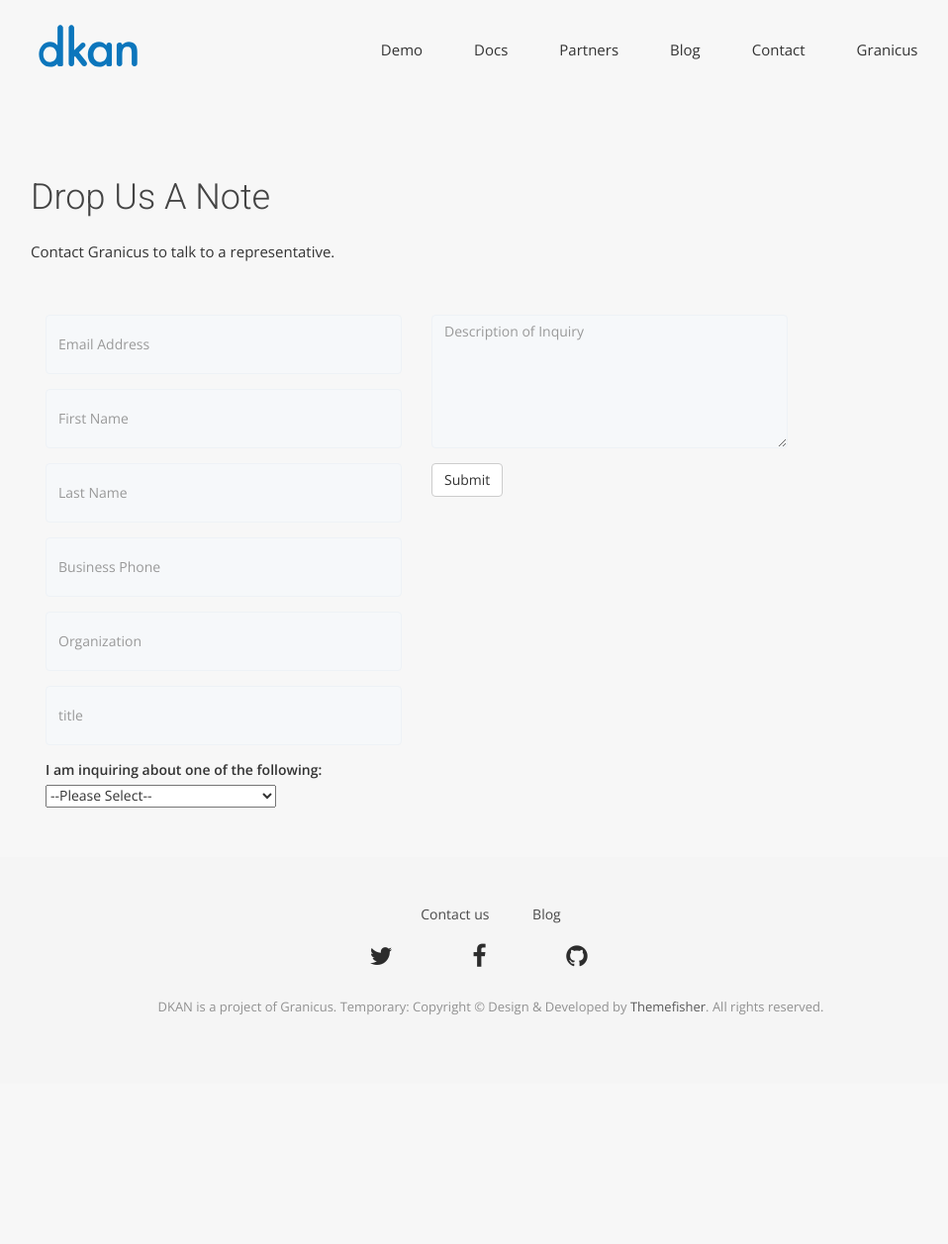
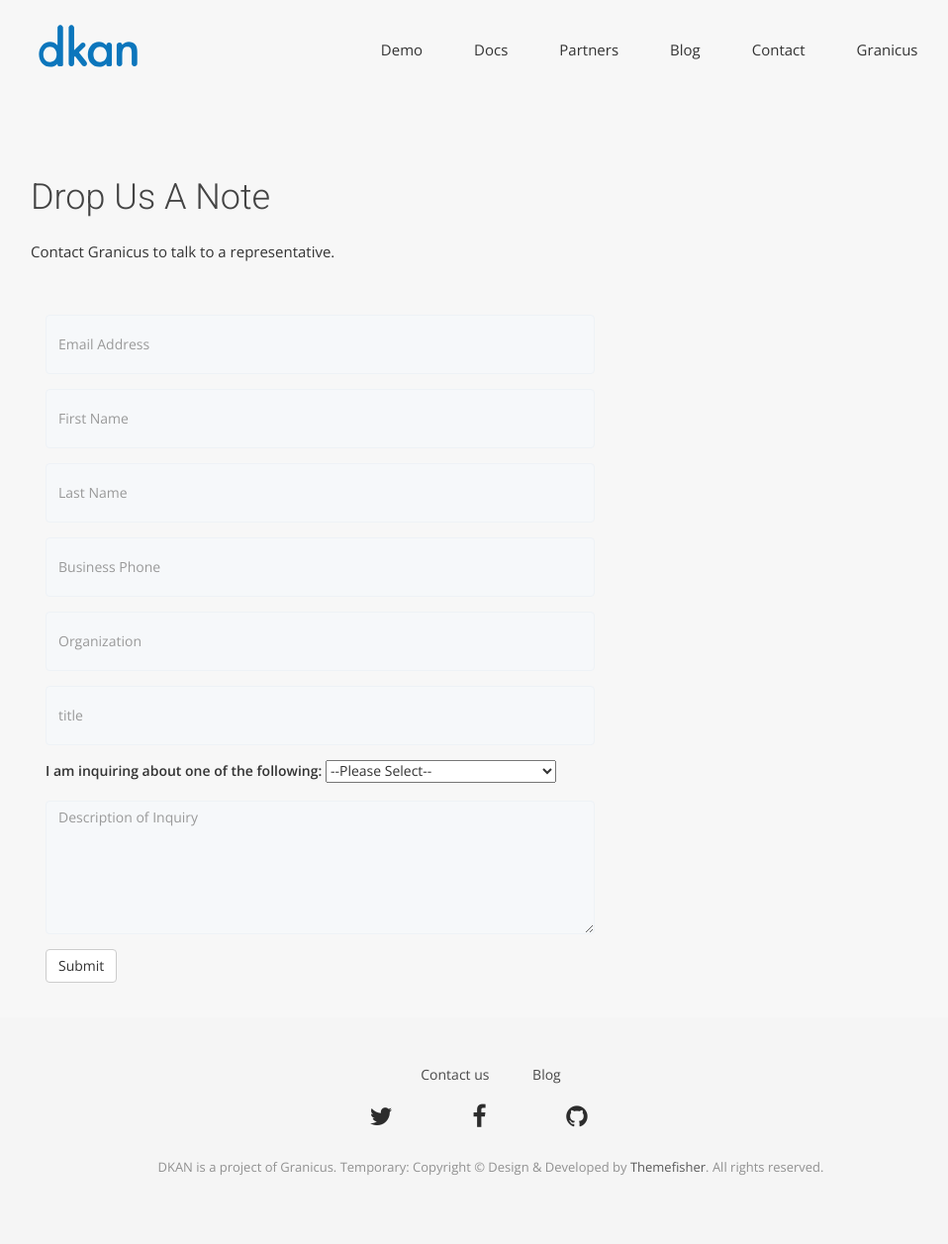
Before and after one commit to GetDKAN/GetDKAN.com, a Jekyll site: the page built from contact.html, in a window 1280 px wide. Shown: the whole page at 99% size, without its empty margins (144-1102 px from the left). Built offline with Jekyll 4.4.1, drawn with Linux system fonts in a browser that asks for light colours; nearby versions of some CDN libraries; some web fonts are replaced; before the commit the page ends 1095 px from its top, so only the background shows below that.

Commit message:
Update contact.html

```diff
--- a/contact.html
+++ b/contact.html
@@ -10,7 +10,7 @@
     <div class="row">
       <h1>Drop Us A Note</h1>
       <p>Contact Granicus to talk to a representative.</p>
-      <div class="col-md-4 col-sm-12">
+      <div class="col-md-6 col-sm-12">
         <div class="block">
           <form method="post" name="NuCivic_US_contact_us" action="https://s2338.t.eloqua.com/e/f2" onsubmit="setTimeout(function(){if(document.querySelector){var s=document.querySelector('form#form2262 input[type=submit]');if(s){s.disabled=true;}}},100);return true;" id="form2262" class="elq-form" >
             <input value="NuCivic_US_contact_us" type="hidden" name="elqFormName"  />
@@ -59,12 +59,6 @@
                 </option>
               </select>
             </div>
-          </form>
-        </div>
-      </div>
-      <div class="col-md-4 col-sm-12">
-        <div class="block">
-          <form>
             <div class="form-group-2">
               <textarea id="field7" name="description" class="form-control" rows="5" placeholder="Description of Inquiry"></textarea>
             </div>
```
